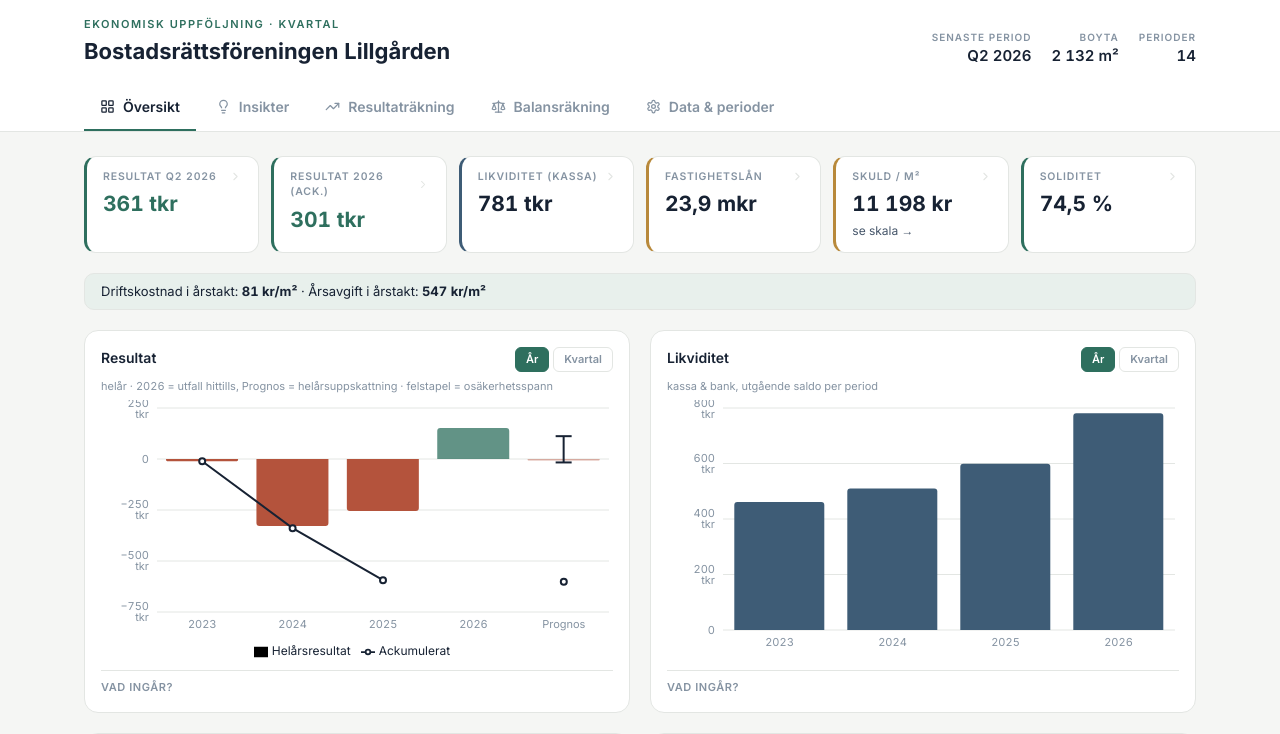
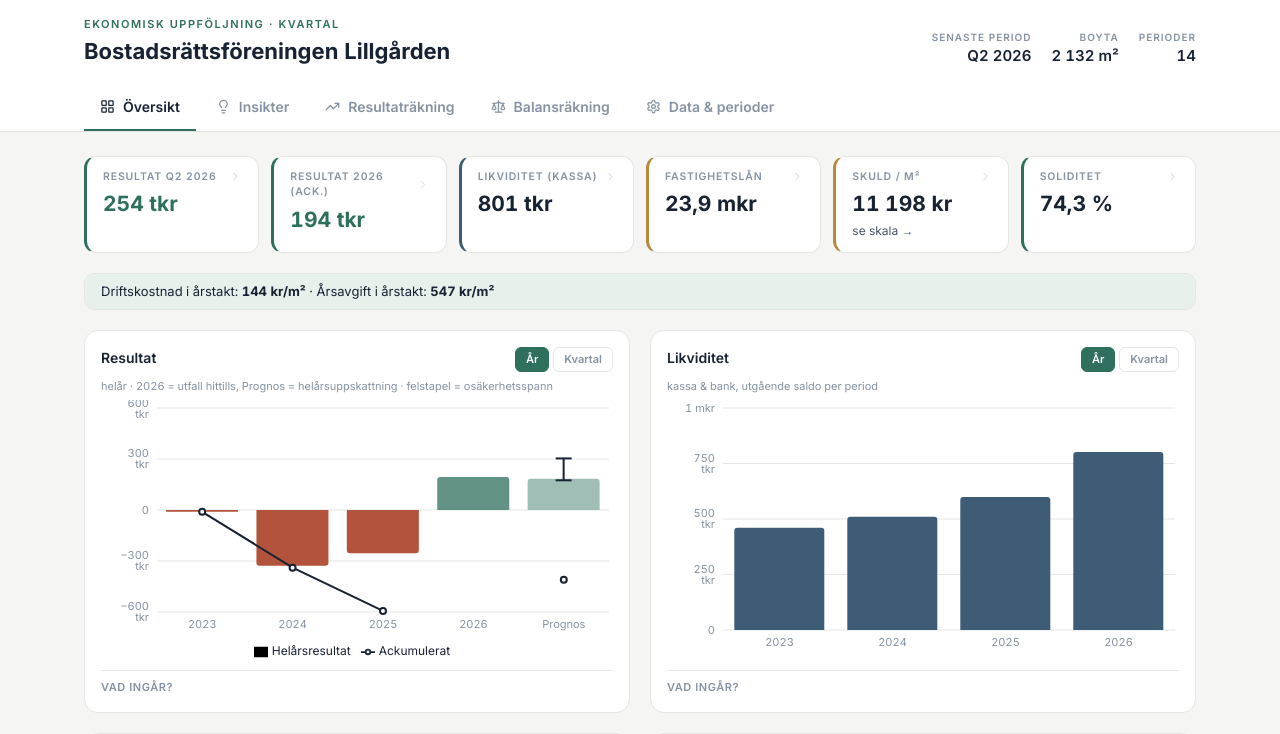
Before and after one commit to MiladKhanKhan/brflillgarden, a React (Vite) app in the folder lillgarden-dashboard-vite/lillgarden-dashboard/: page / in a window 1280 px wide. Shown: the top 734 px of the page. Built offline with nearby package versions, Linux system fonts and the light colour scheme.

Commit message:
Update financial data for Q2 2026

```diff
--- a/lillgarden-dashboard-vite/lillgarden-dashboard/src/data.js
+++ b/lillgarden-dashboard-vite/lillgarden-dashboard/src/data.js
@@ -124,12 +124,12 @@ export const SEED_PERIODS = [
     br: { byggnader_mark: 93161493, fordringar: 22491, kassa_bank: 672561,
       eget_kapital: 69638190, fastighetslan: 23937432, ovriga_skulder: 280923 } },
   { id: "2026-Q2", label: "Q2 2026", year: 2026, q: 2, date: "2026-06-30",
-    rr: { arsavgifter: 291618, el_vatten_intakter: 154527, hyror_avgifter: 3338, ovriga_intakter: 0,
-      el: 26773, vatten: 4344, avfall: 2216, forsakring: 3275, bredband: 2439, skotsel_underhall: 4076,
-      forvaltningsarvode: 2101, revision: 944, ovrig_admin: 3400, personal: 38637, avskrivningar: 0,
-      ranteintakter: 0, rantekostnader: 0 },
-    br: { byggnader_mark: 93161493, fordringar: 68693, kassa_bank: 780855,
-      eget_kapital: 69999467, fastighetslan: 23874932, ovriga_skulder: 136642 } },
+    rr: { arsavgifter: 291618, el_vatten_intakter: 156679, hyror_avgifter: 3336, ovriga_intakter: 2036,
+      el: 50665, vatten: 8689, avfall: 4432, forsakring: 6670, bredband: 2439, skotsel_underhall: 4076,
+      forvaltningsarvode: 2101, revision: 944, ovrig_admin: 6327, personal: 38637, avskrivningar: 0,
+      ranteintakter: 0, rantekostnader: 74307 },
+    br: { byggnader_mark: 93161493, fordringar: 59179, kassa_bank: 801319,
+      eget_kapital: 69855417, fastighetslan: 23874932, ovriga_skulder: 291641 } },
 ];
 
 export const DEFAULT_SETTINGS = {
```
